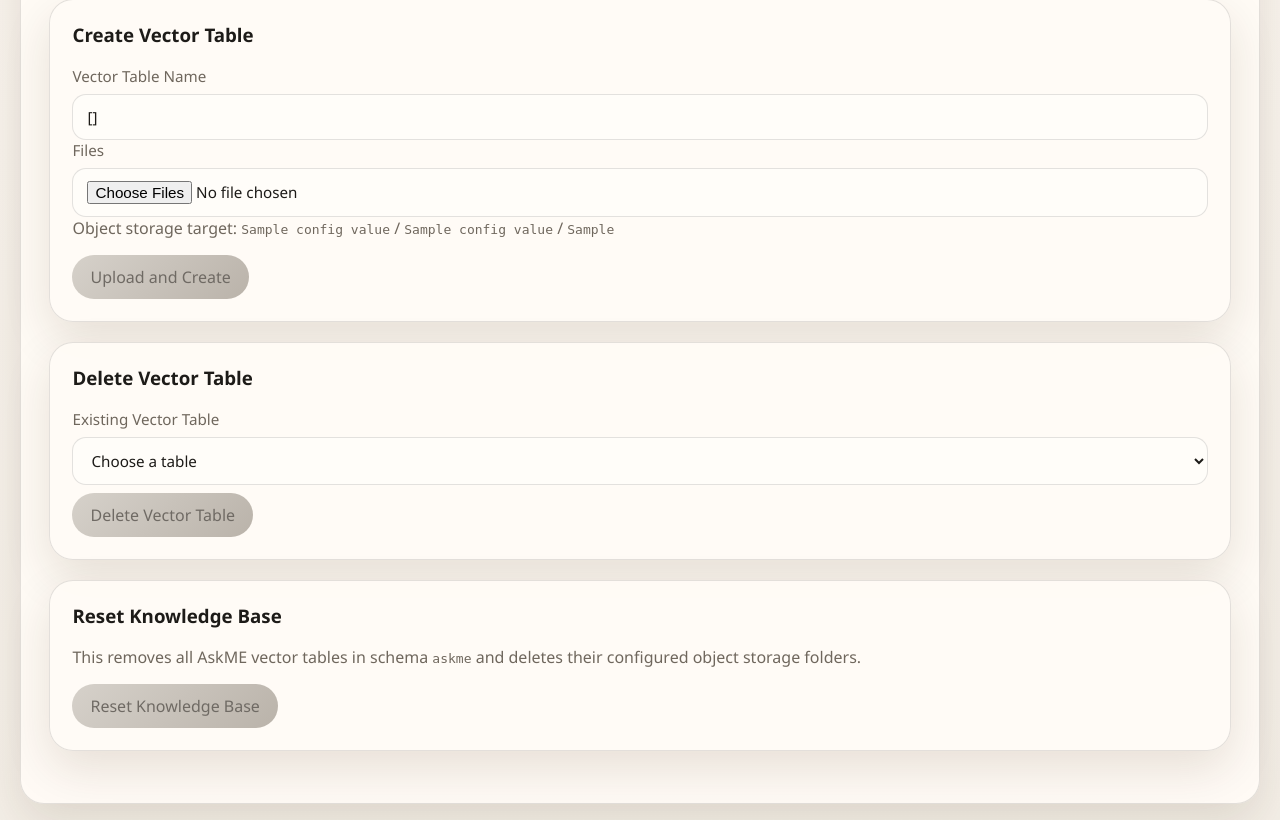
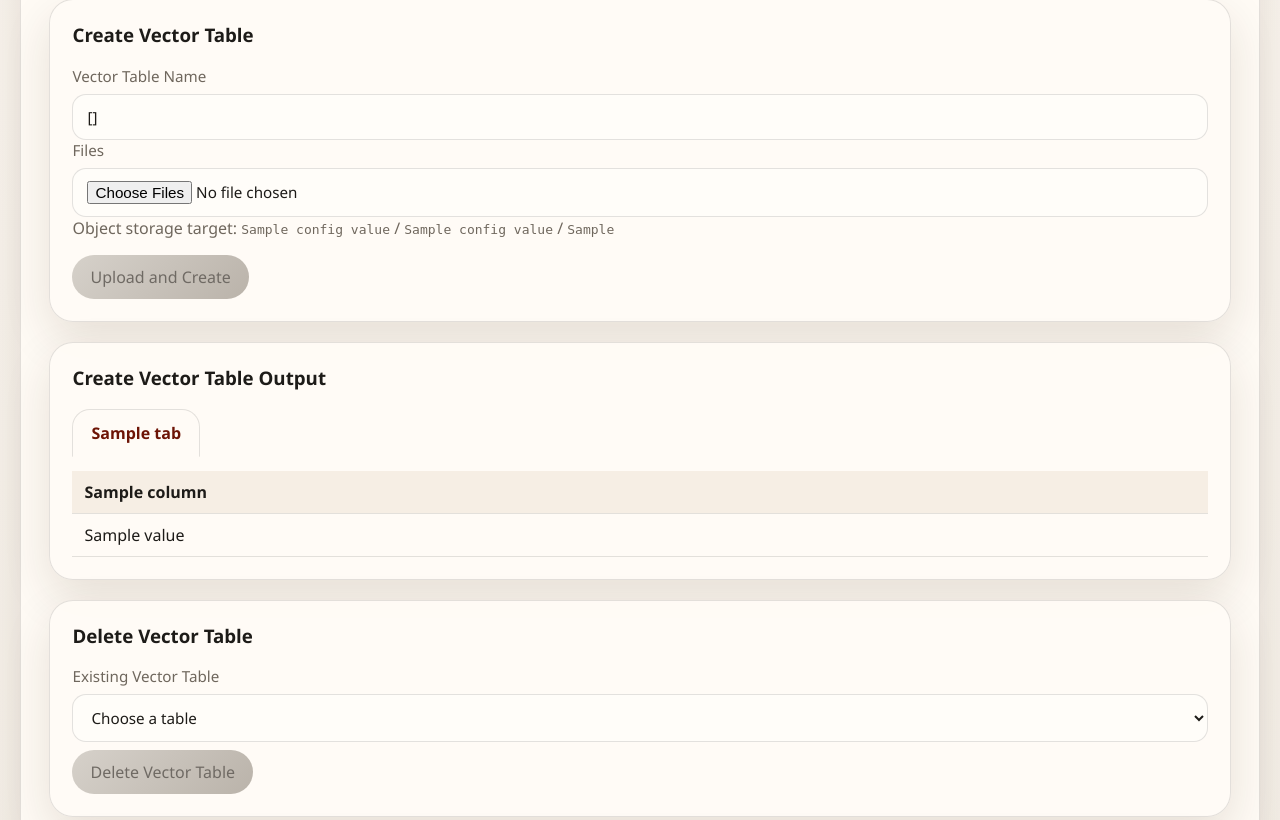
Before and after one commit to ivanxma/HW-NLSQL-py, a Flask app: template templates/askme_genai.html in a window 1280 px wide. Shown: the part 551-1371 px from the top of the page. Run offline with Flask 3, Linux system fonts and the light colour scheme; the template is opened without the code that fills it: most values are stand-ins (such as "Sample title", 1, 10 or a date in 2020); some libraries are stand-ins or nearby versions.

Commit message:
Handle AskME vector build progress and results

```diff
--- a/pages/askme_genai.py
+++ b/pages/askme_genai.py
@@ -42,6 +42,9 @@ ASKME_EMBED_MODEL_ID = "multilingual-e5-small"
 ASKME_FIND_TOPK = 20
 ASKME_ANSWER_TOPK = 3
 ASKME_SUMMARY_TOPK = 5
+ASKME_UPLOAD_CONNECTION_TIMEOUT_SECONDS = 30
+ASKME_UPLOAD_READ_TIMEOUT_SECONDS = 1800
+ASKME_UPLOAD_WRITE_TIMEOUT_SECONDS = 1800
 ASKME_SUMMARY_PROMPT = """
 You are a data summarizer. I will provide a question and relevant context data.
 Summarize the parts of the context that best answer the question.
@@ -98,6 +101,38 @@ def _consume_cursor_results(cursor):
         if not cursor.nextset():
             break
     return first_value
+
+
+def _collect_cursor_results(cursor, title_prefix="Result Set"):
+    datasets = []
+    result_index = 1
+    while True:
+        if cursor.with_rows:
+            datasets.append(
+                {
+                    "title": "{} {}".format(title_prefix, result_index),
+                    "columns": list(cursor.column_names or ()),
+                    "rows": [
+                        [_normalize_modal_cell(value) for value in row]
+                        for row in cursor.fetchall()
+                    ],
+                }
+            )
+        else:
+            statement_text = _normalize_text(getattr(cursor, "statement", ""))
+            rowcount_value = _normalize_modal_cell(getattr(cursor, "rowcount", ""))
+            if statement_text or rowcount_value not in ("", None, -1):
+                datasets.append(
+                    {
+                        "title": "Status {}".format(result_index),
+                        "columns": ["statement", "rowcount"],
+                        "rows": [[statement_text, rowcount_value]],
+                    }
+                )
+        result_index += 1
+        if not cursor.nextset():
+            break
+    return datasets
 
 
 def _safe_json_loads(value, default_value):
@@ -193,6 +228,7 @@ def _get_object_storage_client(config_values):
             config={"region": _normalize_text(config_values.get("OCI_REGION"))},
             signer=signer,
             retry_strategy=oci.retry.NoneRetryStrategy(),
+            timeout=(30, 600),
         )
     except Exception as error:
         raise RuntimeError(
@@ -320,6 +356,14 @@ def _build_table_dataset(table_names):
         "columns": ["table_name"],
         "rows": [[name] for name in table_names],
     }
+
+
+def _askme_upload_connection_config():
+    config = dict(get_connection_config(include_database=False))
+    config["connection_timeout"] = ASKME_UPLOAD_CONNECTION_TIMEOUT_SECONDS
+    config["read_timeout"] = ASKME_UPLOAD_READ_TIMEOUT_SECONDS
+    config["write_timeout"] = ASKME_UPLOAD_WRITE_TIMEOUT_SECONDS
+    return config
 
 
 def _search_similar_chunks(question, table_names, *, topk, min_similarity_score):
@@ -524,7 +568,7 @@ def _create_vector_store(table_name, files, config_values):
     cnx = None
     cursor = None
     try:
-        cnx = mysql_connection(get_connection_config(include_database=False))
+        cnx = mysql_connection(_askme_upload_connection_config())
         cursor = cnx.cursor()
         bucket_name = _normalize_text(config_values.get("OCI_BUCKET_NAME"))
         namespace_name = _normalize_text(config_values.get("OCI_NAMESPACE"))
@@ -562,17 +606,41 @@ def _create_vector_store(table_name, files, config_values):
         cursor.execute("SET @options = %s", (options_json,))
         _consume_cursor_results(cursor)
         cursor.execute("CALL sys.heatwave_load(@input_list, @options)")
-        _consume_cursor_results(cursor)
+        procedure_datasets = _collect_cursor_results(cursor, title_prefix="HeatWave Load Result")
         cnx.commit()
-        return {"table_name": normalized_table, "prefix": prefix, "uploaded_count": uploaded_count}
-    except Exception:
+        return {
+            "table_name": normalized_table,
+            "prefix": prefix,
+            "uploaded_count": uploaded_count,
+            "procedure_datasets": procedure_datasets,
+        }
+    except mysql.connector.Error as error:
         try:
             _delete_object_storage_prefix(config_values, prefix)
         except Exception:
             pass
-        if cnx:
-            cnx.rollback()
-        raise
+        if cnx and cnx.is_connected():
+            try:
+                cnx.rollback()
+            except mysql.connector.Error:
+                pass
+        if getattr(error, "errno", None) in {2006, 2013}:
+            raise RuntimeError(
+                "The MySQL connection was lost while HeatWave was building the vector table. "
+                "The upload may still be processing on the server. Check the AskME table list or retry after a short wait."
+            ) from error
+        raise RuntimeError("Vector table creation failed: {}".format(error)) from error
+    except Exception as error:
+        try:
+            _delete_object_storage_prefix(config_values, prefix)
+        except Exception:
+            pass
+        if cnx and cnx.is_connected():
+            try:
+                cnx.rollback()
+            except mysql.connector.Error:
+                pass
+        raise RuntimeError("Vector table creation failed: {}".format(error)) from error
     finally:
         if cursor:
             cursor.close()
@@ -629,6 +697,7 @@ def askme_genai_page():
     management_message = ""
     management_status = ""
     create_result = {}
+    create_result_tabs = []
 
     try:
         setup_askme_db()
@@ -716,6 +785,14 @@ def askme_genai_page():
                 if not files:
                     raise ValueError("Choose one or more files to upload.")
                 create_result = _create_vector_store(table_name, files, config_values)
+                create_result_tabs = [
+                    {
+                        "id": "create-result-{}".format(index + 1),
+                        "label": dataset.get("title") or "Result {}".format(index + 1),
+                        "dataset": dataset,
+                    }
+                    for index, dataset in enumerate(create_result.get("procedure_datasets") or [])
+                ]
                 available_tables = _list_askme_vector_tables()
                 managed_tables = _list_askme_tables()
                 selected_tables = _filter_selected_tables(
@@ -804,5 +881,6 @@ def askme_genai_page():
         management_message=management_message,
         management_status=management_status,
         create_result=create_result,
+        create_result_tabs=create_result_tabs,
         config_values=config_values,
     )
--- a/templates/askme_genai.html
+++ b/templates/askme_genai.html
@@ -382,7 +382,7 @@
     </section>
     {% endif %}
 
-    <form method="post" enctype="multipart/form-data" class="panel">
+    <form method="post" enctype="multipart/form-data" class="panel" id="askme-kb-create-form">
       <input type="hidden" name="tab" value="{{ active_tab }}">
       <input type="hidden" name="askme_action" value="kb_create">
       <h3>Create Vector Table</h3>
@@ -395,10 +395,63 @@
         <input type="file" name="files" multiple>
       </label>
       <p class="helper-text">Object storage target: <code>{{ config_values.OCI_BUCKET_NAME or '-' }}</code> / <code>{{ config_values.OCI_NAMESPACE or '-' }}</code> / <code>{{ config_values.OCI_BUCKET_FOLDER or '-' }}</code></p>
+      <p class="helper-text" id="askme-kb-create-status" hidden></p>
       <div class="form-actions">
         <button class="button primary" type="submit" {% if not config_status.is_ready %}disabled{% endif %}>Upload and Create</button>
       </div>
     </form>
+
+    {% if create_result_tabs %}
+    <section class="panel result-panel">
+      <h3>Create Vector Table Output</h3>
+      <div class="tab-strip result-tab-strip" role="tablist" aria-label="AskME create vector table output tabs">
+        {% for tab in create_result_tabs %}
+        <button
+          class="tab-link result-tab-link {% if loop.first %}active{% endif %}"
+          type="button"
+          data-result-group="askme-create-output"
+          data-result-tab="{{ tab.id }}"
+          aria-selected="{% if loop.first %}true{% else %}false{% endif %}"
+        >
+          {{ tab.label }}
+        </button>
+        {% endfor %}
+      </div>
+
+      {% for tab in create_result_tabs %}
+      <section class="result-tab-panel" data-result-group-panel="askme-create-output" data-result-panel="{{ tab.id }}" {% if not loop.first %}hidden{% endif %}>
+        {% if tab.dataset.columns %}
+        <div class="table-wrap">
+          <table class="admin-table report-table">
+            <thead>
+              <tr>
+                {% for column in tab.dataset.columns %}
+                <th>{{ column }}</th>
+                {% endfor %}
+              </tr>
+            </thead>
+            <tbody>
+              {% for row in tab.dataset.rows %}
+              <tr>
+                {% for value in row %}
+                <td>{{ value if value is not none and value != '' else "-" }}</td>
+                {% endfor %}
+              </tr>
+              {% else %}
+              <tr>
+                <td colspan="{{ tab.dataset.columns|length if tab.dataset.columns else 1 }}">No rows returned.</td>
+              </tr>
+              {% endfor %}
+            </tbody>
+          </table>
+        </div>
+        {% else %}
+        <p class="helper-text">This result set returned no columns.</p>
+        {% endif %}
+      </section>
+      {% endfor %}
+    </section>
+    {% endif %}
 
     <form method="post" class="panel">
       <input type="hidden" name="tab" value="{{ active_tab }}">
@@ -455,6 +508,26 @@
         activateResultTab(button.dataset.resultGroup, button.dataset.resultTab);
       });
     });
+
+    const kbCreateForm = document.getElementById("askme-kb-create-form");
+    const kbCreateStatus = document.getElementById("askme-kb-create-status");
+    if (kbCreateForm && kbCreateStatus) {
+      kbCreateForm.addEventListener("submit", (event) => {
+        const submitter = event.submitter;
+        if (!submitter) {
+          return;
+        }
+        submitter.disabled = true;
+        kbCreateStatus.hidden = false;
+        kbCreateStatus.textContent = "Status: Uploading files to Object Storage...";
+        window.setTimeout(() => {
+          kbCreateStatus.textContent = "Status: Upload completed or in progress. HeatWave is creating the vector table...";
+        }, 2500);
+        window.setTimeout(() => {
+          kbCreateStatus.textContent = "Status: Still running. Large documents can take several minutes. If the request fails, the server error will be shown on this page.";
+        }, 12000);
+      });
+    }
   })();
 </script>
 {% endblock %}
```
